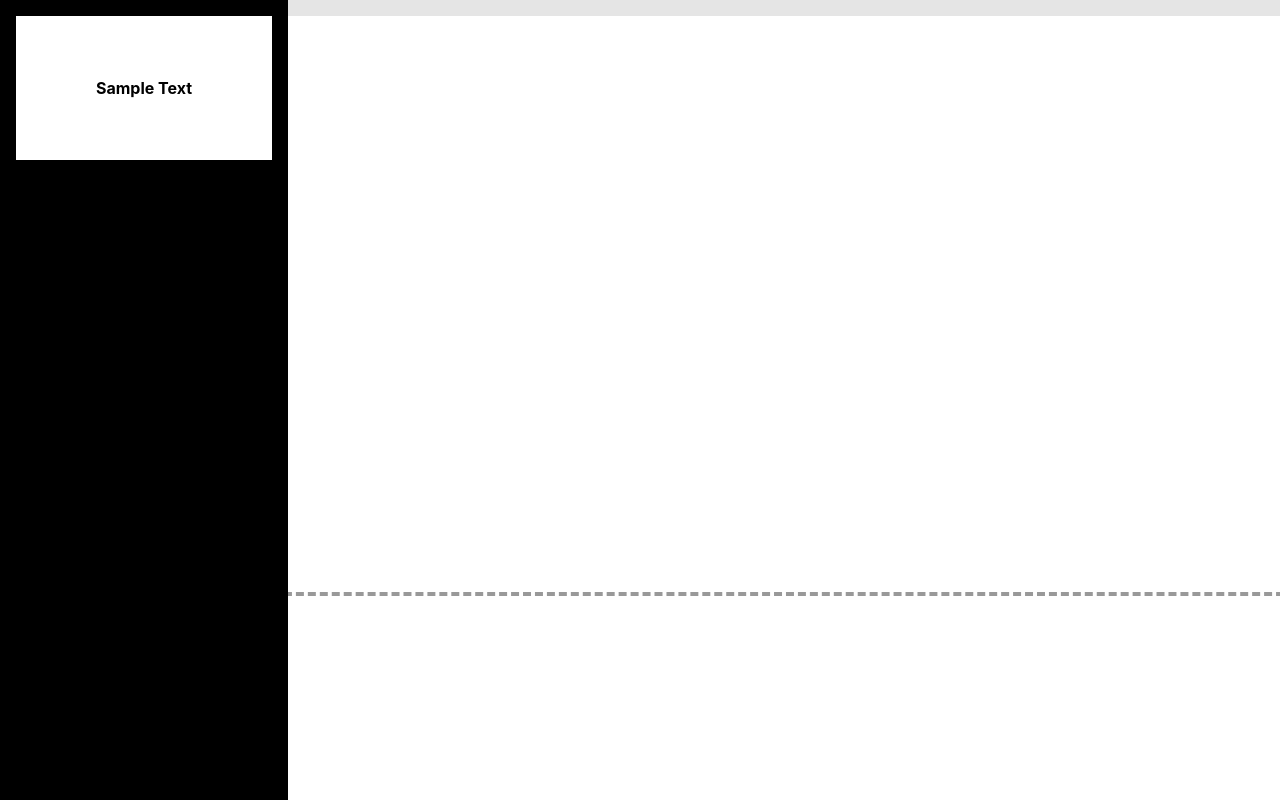
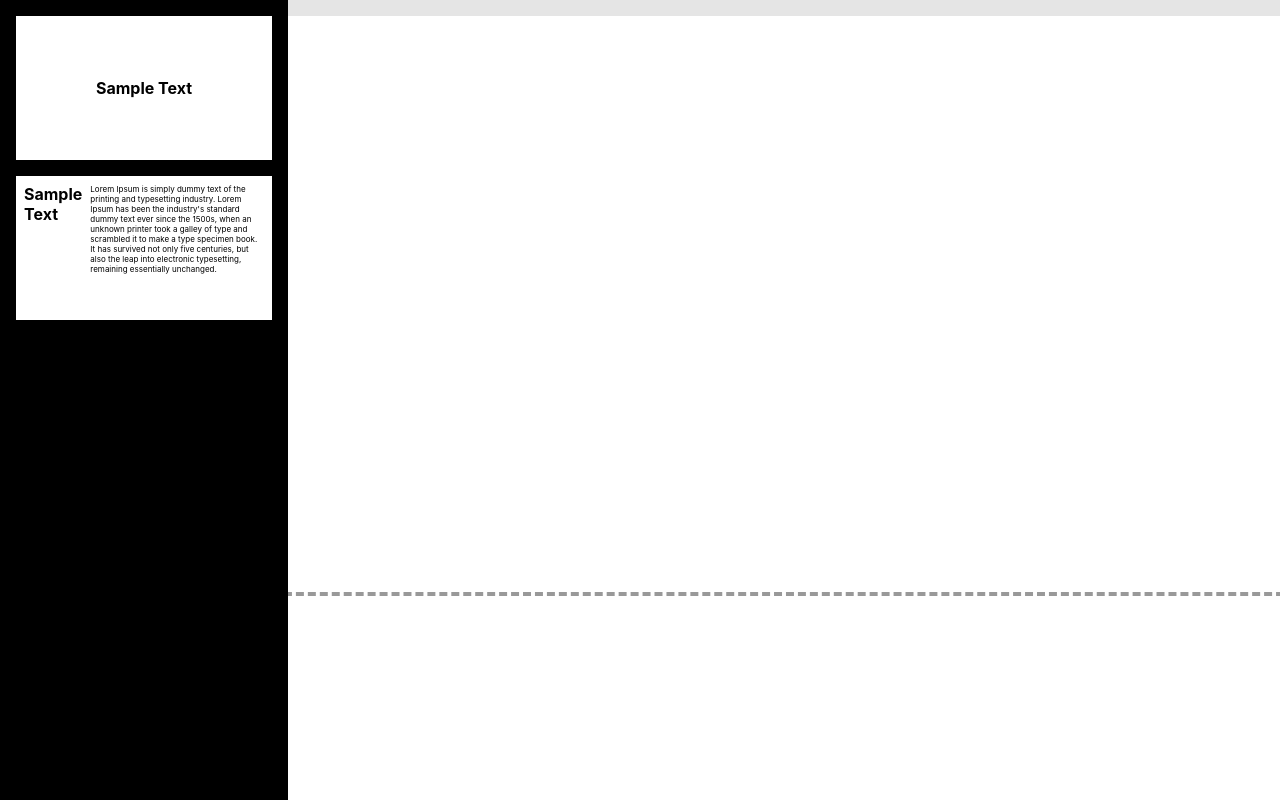
Before and after one commit to hanifaudah/sitebuilder-prototype, a React (Create React App) app: page / in a window 1280 px wide. Built offline with nearby package versions, Linux system fonts and the light colour scheme.

Commit message:
add second layout

```diff
--- a/src/components/SiteBuilder.js
+++ b/src/components/SiteBuilder.js
@@ -1,7 +1,7 @@
 import { useState } from "react";
 import styled from "styled-components";
 import Layout1 from "./layouts/Layout1";
-// import Layout2 from './layouts/Layout2'
+import Layout2 from "./layouts/Layout2";
 
 const CSS = styled.div`
   display: flex;
@@ -48,9 +48,9 @@ const LayoutContainer = styled.div`
 `;
 
 const PageCSS = styled.div`
-  width: 16em;
-  height: 9em;
-  font-size: 4em;
+  width: ${16 * 4}em;
+  height: ${9 * 4}em;
+  font-size: 1em;
   background: white;
 `;
 
@@ -66,6 +66,10 @@ const layoutComponents = {
   [Layout1.id]: {
     initialContent: Layout1.initialContent,
     component: (content) => <Layout1 content={content} />,
+  },
+  [Layout2.id]: {
+    initialContent: Layout2.initialContent,
+    component: (content) => <Layout2 content={content} />,
   },
 };
 
--- a/src/components/layouts/Layout2.js
+++ b/src/components/layouts/Layout2.js
@@ -1,5 +1,5 @@
-import React from 'react'
-import styled from 'styled-components'
+import React from "react";
+import styled from "styled-components";
 
 const CSS = styled.div`
   display: flex;
@@ -22,25 +22,26 @@ p {
     margin: 0;
     font-size: 1em;
   }
-`
+`;
 
 class Layout2 extends React.Component {
-  constructor() {
+  static id = "47396e61-ce36-4ba5-8e7e-a0d20b11513b";
+  static initialContent = {
+    header: "Sample Text",
+    paragraph: `Lorem Ipsum is simply dummy text of the printing and typesetting industry. Lorem Ipsum has been the industry's standard dummy text ever since the 1500s, when an unknown printer took a galley of type and scrambled it to make a type specimen book. It has survived not only five centuries, but also the leap into electronic typesetting, remaining essentially unchanged.`,
+  };
+  constructor(props) {
     super();
-    this.state = {
-      id: '47396e61-ce36-4ba5-8e7e-a0d20b11513b',
-      header: 'Sample Text',
-      paragraph: `Lorem Ipsum is simply dummy text of the printing and typesetting industry. Lorem Ipsum has been the industry's standard dummy text ever since the 1500s, when an unknown printer took a galley of type and scrambled it to make a type specimen book. It has survived not only five centuries, but also the leap into electronic typesetting, remaining essentially unchanged.`
-    };
+    this.state = props.content || Layout2.initialContent;
   }
   render() {
-    const { header, paragraph } = this.props.content
-
-    return <CSS>
-      <h1>{header || this.state.header}</h1>
-      <p>{paragraph || this.state.paragraph}</p>
+    return (
+      <CSS>
+        <h1>{this.props?.content?.header || this.state.header}</h1>
+        <p>{this.props?.content?.paragraph || this.state.paragraph}</p>
       </CSS>
+    );
   }
 }
 
-export default Layout2
+export default Layout2;
```
Lines whose indentation alone changed are shown as unchanged.
